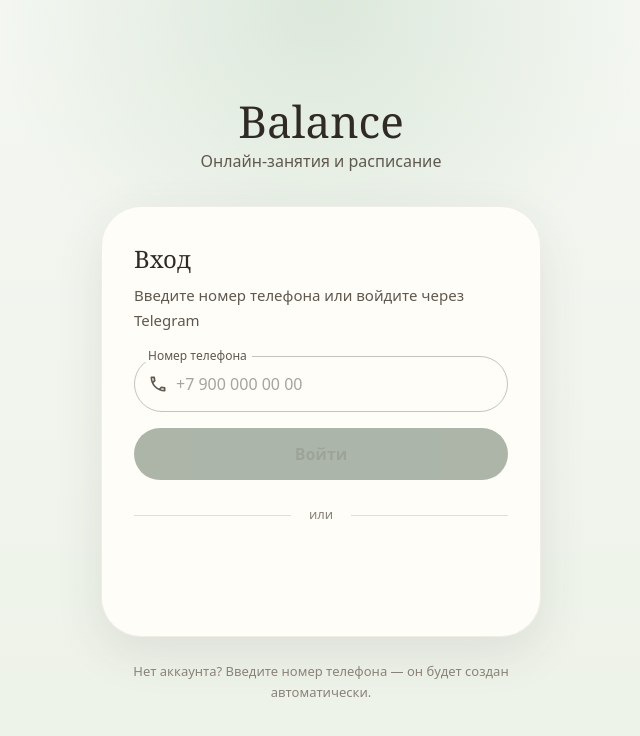
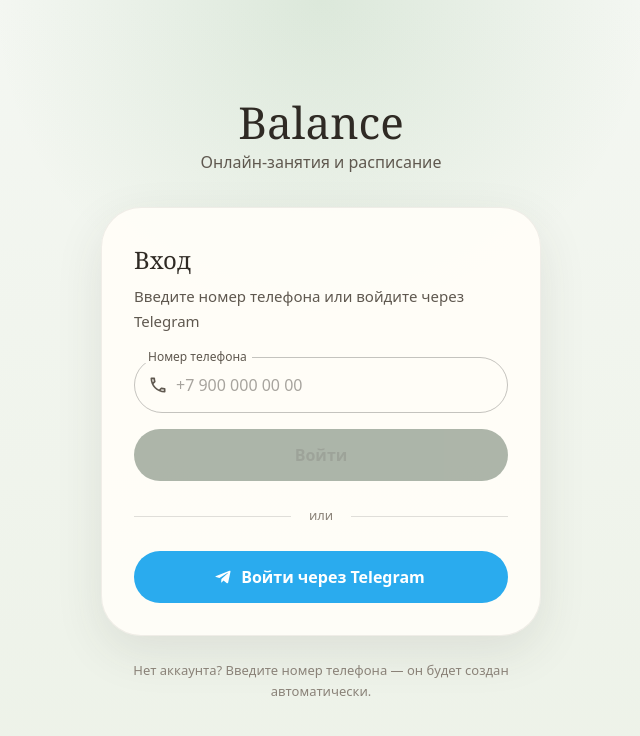
Before and after one commit to i-c-winner/gym, a Next.js app in the folder frontend/: page / in a window 1280 px wide. Shown: the top 736 px of the page, without its empty margins (319-959 px from the left). Built offline with nearby package versions, Linux system fonts and the light colour scheme; no server answers; a web font is replaced by a local one; what @mui/material-nextjs would draw is missing.

Commit message:
feat: исправит вход с помощью телеграм

```diff
--- a/frontend/src/views/app/ui/PlaceholderPage.tsx
+++ b/frontend/src/views/app/ui/PlaceholderPage.tsx
@@ -57,7 +57,8 @@
   const [phone, setPhone] = useState("");
   const [loading, setLoading] = useState(false);
   const [error, setError] = useState<string | null>(null);
-  const [widgetFailed, setWidgetFailed] = useState(false);
+  // widget starts hidden; becomes visible only if Telegram iframe actually renders
+  const [widgetReady, setWidgetReady] = useState(false);
 
   // Show error from callback redirect
   useEffect(() => {
@@ -100,14 +101,21 @@
     widgetRef.current.innerHTML = "";
     widgetRef.current.appendChild(script);
 
-    // Detect if widget rendered: Telegram appends an <iframe> inside the container
-    const timer = setTimeout(() => {
+    // Poll until Telegram iframe appears (widget loaded) or give up after 3s
+    let elapsed = 0;
+    const interval = setInterval(() => {
+      elapsed += 200;
       const hasIframe = widgetRef.current?.querySelector("iframe");
-      if (!hasIframe) setWidgetFailed(true);
-    }, 4000);
+      if (hasIframe) {
+        setWidgetReady(true);
+        clearInterval(interval);
+      } else if (elapsed >= 3000) {
+        clearInterval(interval);
+      }
+    }, 200);
 
     return () => {
-      clearTimeout(timer);
+      clearInterval(interval);
       delete window.__onTelegramAuth;
     };
   }, [authenticateWithTelegram, botUsername, router]);
@@ -253,18 +261,8 @@
                 </Typography>
               </Divider>
 
-              {/* Inline widget (works when domain is configured in BotFather) */}
-              <Box
-                ref={widgetRef}
-                sx={{
-                  display: widgetFailed ? "none" : "flex",
-                  justifyContent: "center",
-                  minHeight: 54,
-                }}
-              />
-
-              {/* Fallback button (shown when widget doesn't load) */}
-              {widgetFailed && (
+              {/* Fallback button — always visible unless the widget loaded */}
+              {!widgetReady && (
                 <Button
                   onClick={handleTelegramRedirect}
                   fullWidth
@@ -284,6 +282,15 @@
                   Войти через Telegram
                 </Button>
               )}
+
+              {/* Inline widget — hidden until Telegram iframe actually renders */}
+              <Box
+                ref={widgetRef}
+                sx={{
+                  display: widgetReady ? "flex" : "none",
+                  justifyContent: "center",
+                }}
+              />
             </>
           )}
         </Box>
```
